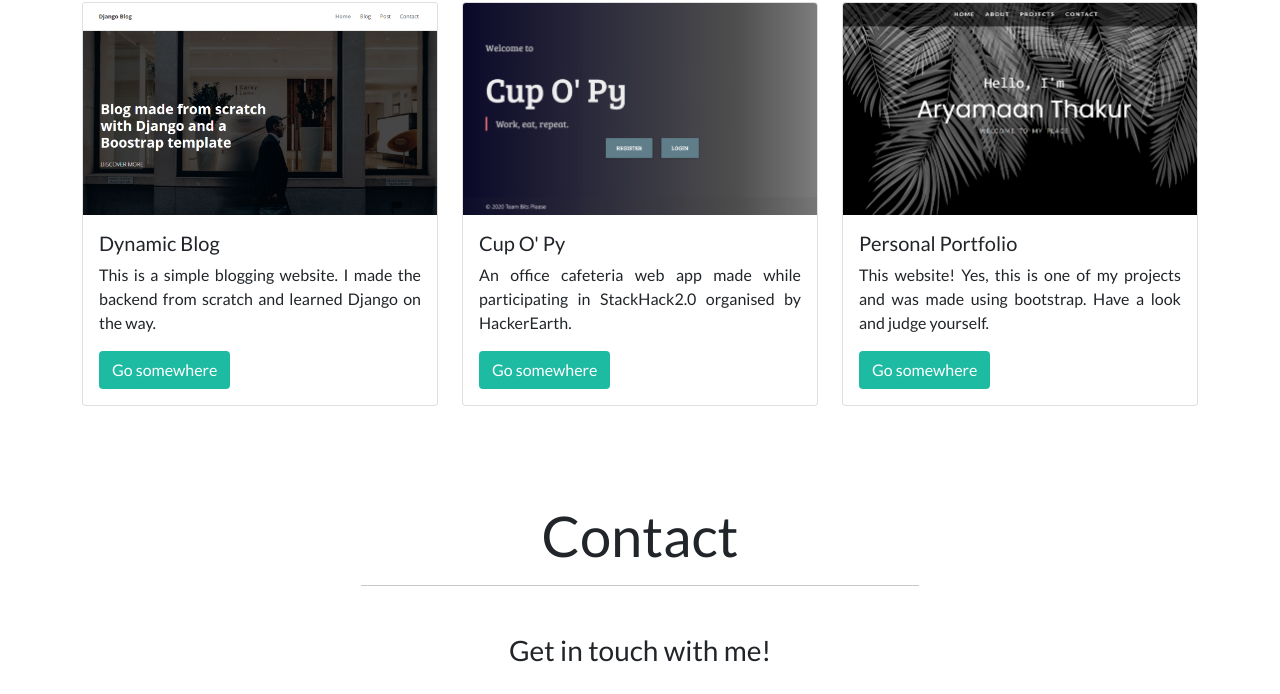
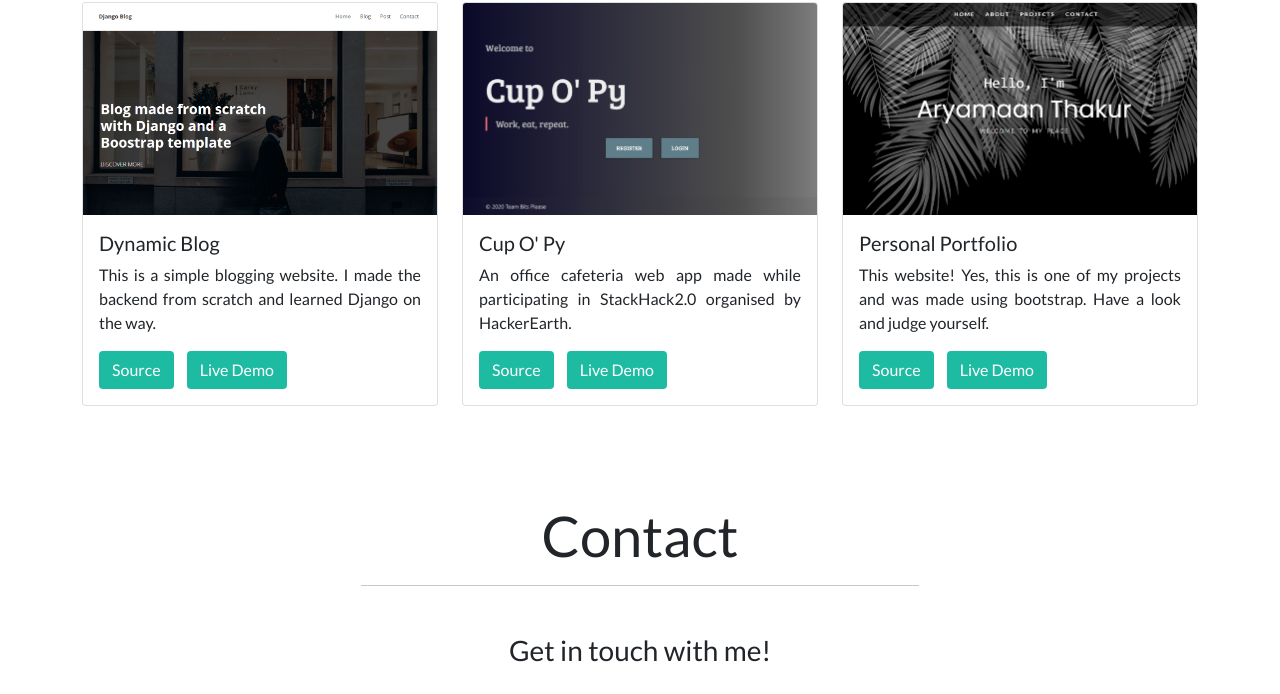
Before and after one commit to aryamaanthakur/aryamaanthakur.github.io, a plain HTML site: page index.html in a window 1280 px wide. Shown: the part 1725-2419 px from the top of the page. Drawn offline with nearby package versions, Linux system fonts and the light colour scheme.

Commit message:
Added links in projects

```diff
--- a/index.html
+++ b/index.html
@@ -171,7 +171,8 @@
                     <div class="card-body">
                       <h5 class="card-title">Dynamic Blog</h5>
                       <p class="card-text">This is a simple blogging website. I made the backend from scratch and learned Django on the way.</p>
-                      <a href="#" class="btn">Go somewhere</a>
+                      <a href="https://github.com/aryamaanthakur/django_blog" target="_blank" class="btn">Source</a>
+                      <a href="https://aryamaanblog.pythonanywhere.com/" target="_blank" class="btn">Live Demo</a>
                     </div>
                 </div>
             </div>
@@ -182,7 +183,8 @@
                     <div class="card-body">
                       <h5 class="card-title">Cup O' Py</h5>
                       <p class="card-text">An office cafeteria web app made while participating in StackHack2.0 organised by HackerEarth.</p>
-                      <a href="#" class="btn">Go somewhere</a>
+                      <a href="https://github.com/abhishekshree/StackHack2.0" target="_blank" class="btn">Source</a>
+                      <a href="https://cupopy.pythonanywhere.com/" target="_blank" class="btn">Live Demo</a>
                     </div>
                 </div>
             </div>
@@ -193,7 +195,8 @@
                     <div class="card-body">
                       <h5 class="card-title">Personal Portfolio</h5>
                       <p class="card-text">This website! Yes, this is one of my projects and was made using bootstrap. Have a look and judge yourself.</p>
-                      <a href="#" class="btn">Go somewhere</a>
+                      <a href="https://github.com/aryamaanthakur/aryamaanthakur.github.io" target="_blank" class="btn">Source</a>
+                      <a href="#" class="btn">Live Demo</a>
                     </div>
                 </div>
             </div>
--- a/style.css
+++ b/style.css
@@ -126,6 +126,7 @@ body{
 .card .btn{
     background-color: #1ebba3;
     color: white;
+    margin-right: 10px;
 }
 .card .btn:focus {
     outline-color: none;
@@ -149,10 +150,6 @@ body{
 .contact-social-links i:hover{
     color: #1ebba3;
 }
-
-
-
-
 
 @media screen and (max-width: 571px) {
     .heading-content{
```
